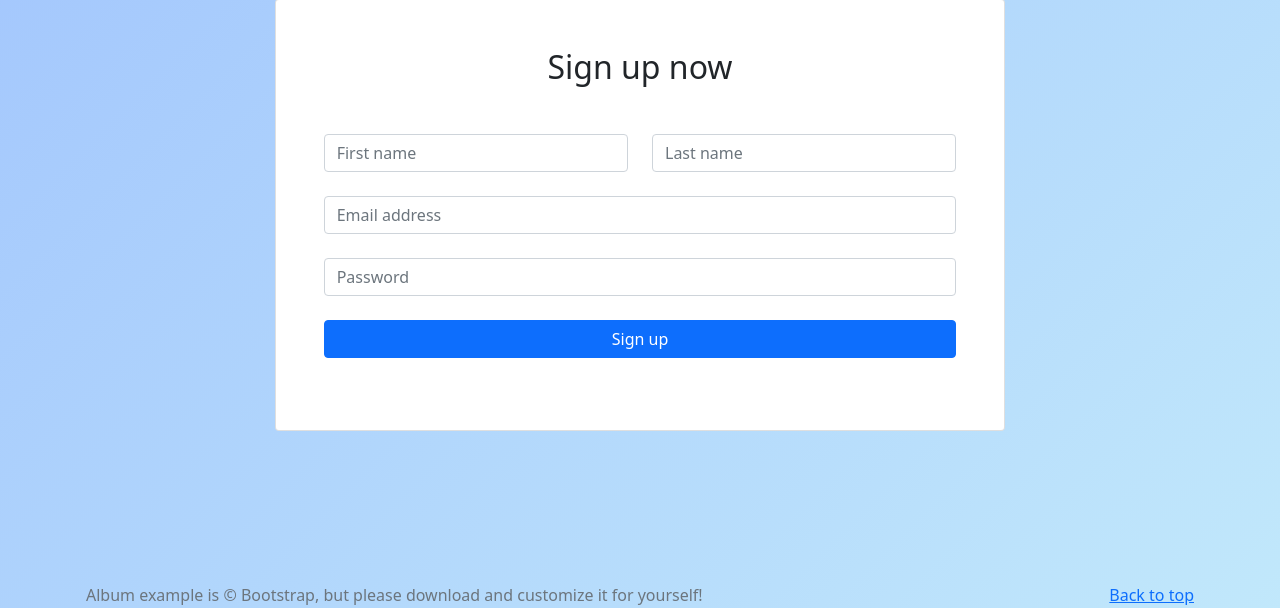
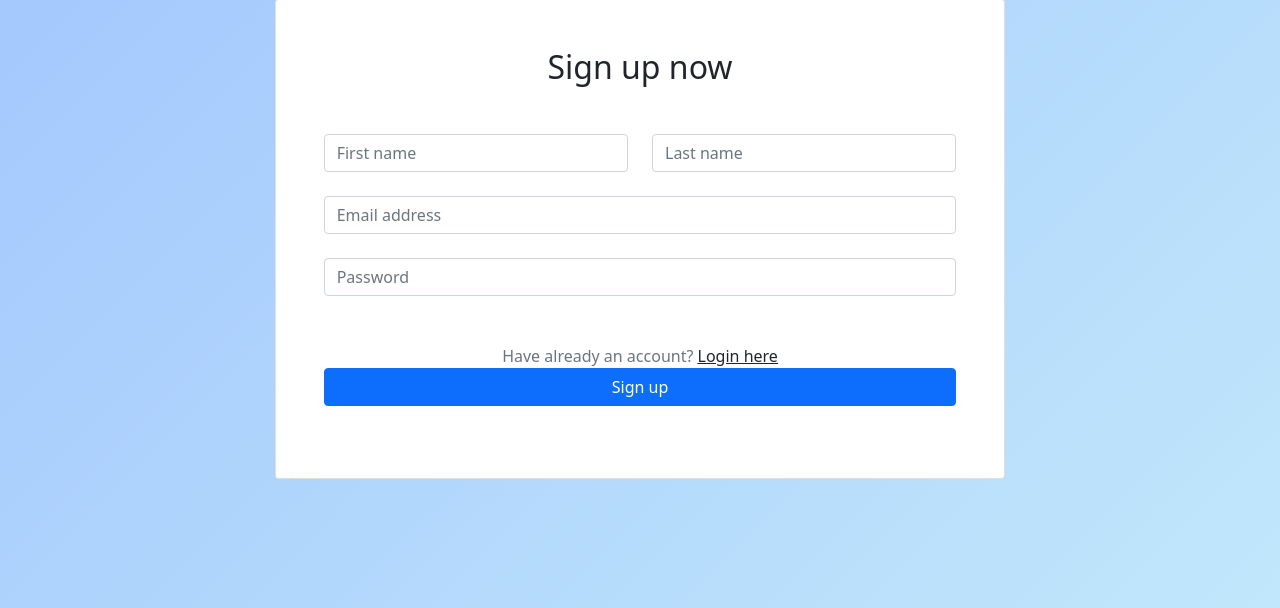
Before and after one commit to czmyu03160/The_team_Project, a Flask app: page /register in a window 1280 px wide. Shown: the part 255-863 px from the top of the page. Run offline with Flask 3, Linux system fonts and the light colour scheme; some libraries are stand-ins or nearby versions.

Commit message:
[commit comment here]

```diff
--- a/templates/base.html
+++ b/templates/base.html
@@ -97,7 +97,6 @@
                     <div class="pt-1 mb-4">
                     <button class="btn btn-dark btn-lg btn-block" type="submit">Login</button>
                     </div>
-
                     <p class="mb-5 pb-lg-2" style="color: #393f81;">Don't have an account? <a href="{{ url_for('register') }}"
                         style="color: #393f81;">Register here</a></p>
                 </form>
@@ -147,5 +146,16 @@
           href="/docs/5.0/getting-started/introduction/">getting started guide</a>.</p>
     </div>
   </footer>
+
+   <script>
+    document.addEventListener('DOMContentLoaded', function() {
+      if (window.location.hash === '#login') {
+        var loginModalElement = document.getElementById('loginModal');
+        var loginModal = new bootstrap.Modal(loginModalElement);
+        loginModal.show();
+      }
+    });
+  </script>
+
 </body>
 </html>
--- a/templates/register.html
+++ b/templates/register.html
@@ -56,7 +56,10 @@
               <div class="form-floating mb-4">
                 <input type="password" id="password" name="password" class="form-control" placeholder="Password" required>
               </div>
-              <button type="submit" class="btn btn-primary btn-block w-100 mb-4" >
+                <p class="text-center text-muted mt-5 mb-0">Have already an account?
+                <a href="{{ url_for('index') }}#login" class="fw-bold text-body"><u>Login here</u></a>
+              </p>
+              <button type="submit" class="btn btn-primary btn-block w-100 mb-4">
                 Sign up
               </button>
             </form>
```
